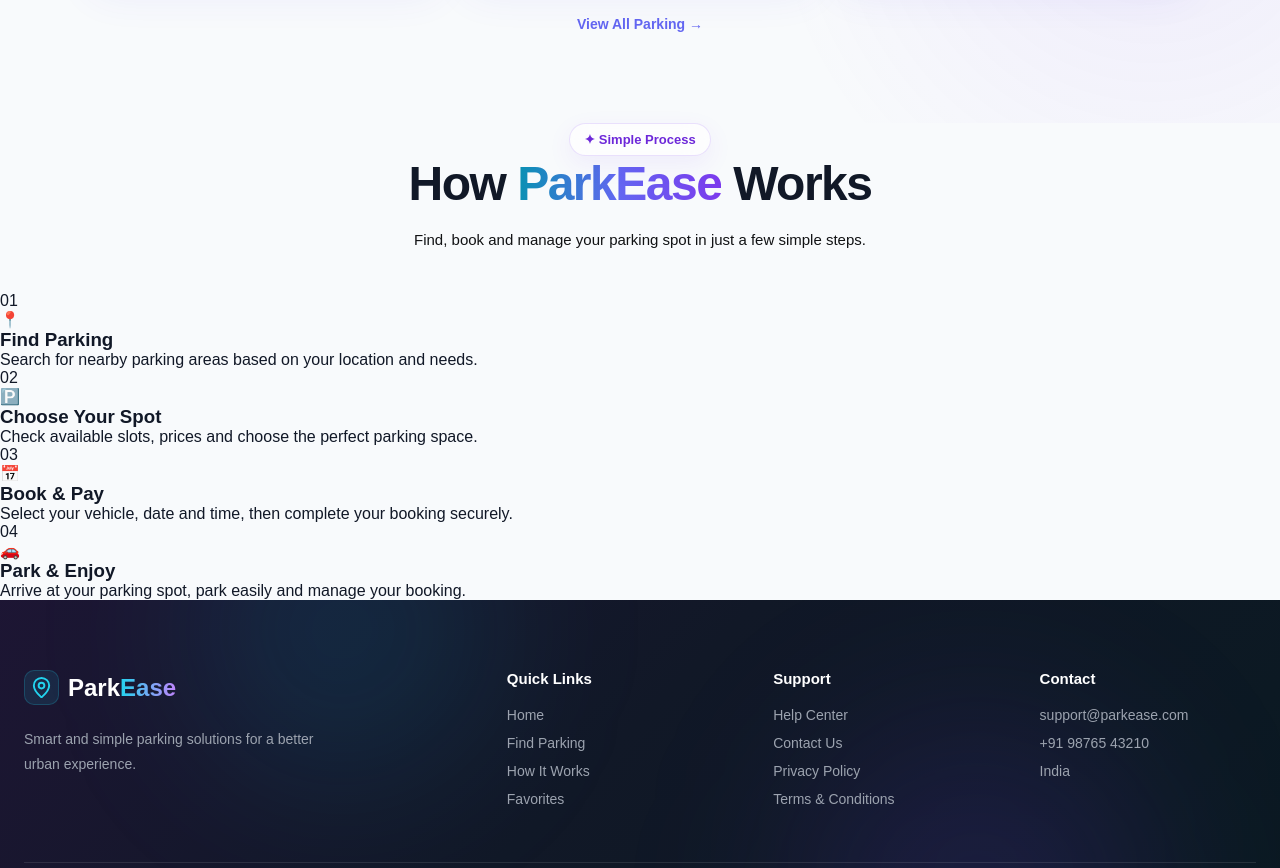
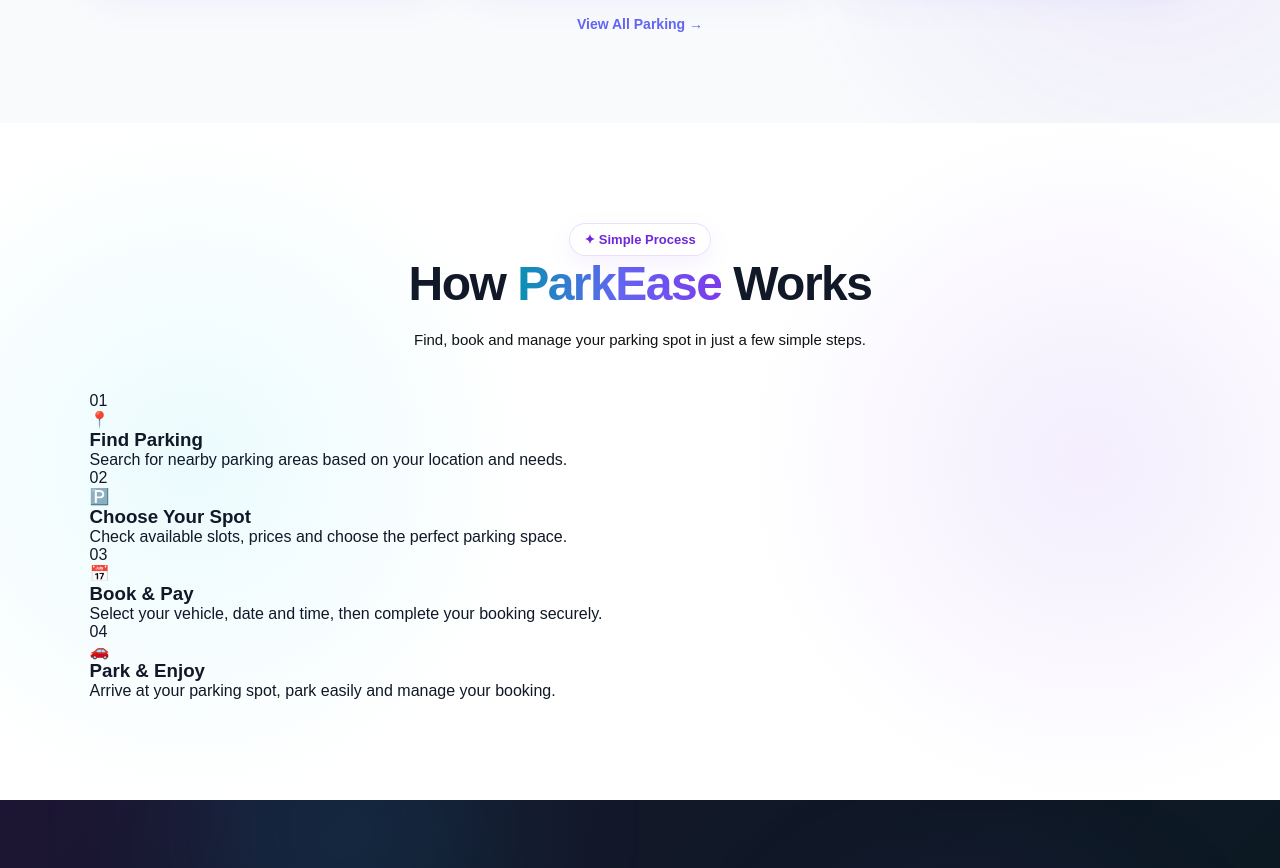
Before and after one commit to dibeyendu-dev/smart-parking-system, a React (Vite) app: page / in a window 1280 px wide. Shown: the part 1900-2768 px from the top of the page. Built offline with nearby package versions, Linux system fonts and the light colour scheme.

Commit message:
How it Works css part 1 added

```diff
--- a/src/css/Home.css
+++ b/src/css/Home.css
@@ -1265,3 +1265,25 @@
     padding: 20px;
   }
 }
+/* ======================================== HOW IT WORKS ======================================== */
+
+.how-it-works-section {
+  position: relative;
+
+  padding: 100px 7%;
+
+  background:
+    radial-gradient(
+      circle at 15% 50%,
+      rgba(34, 211, 238, 0.09),
+      transparent 30%
+    ),
+    radial-gradient(
+      circle at 85% 50%,
+      rgba(124, 58, 237, 0.09),
+      transparent 30%
+    ),
+    #ffffff;
+
+  overflow: hidden;
+}
```
